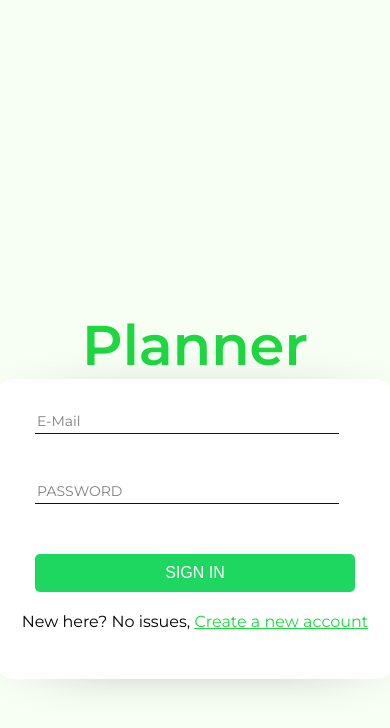
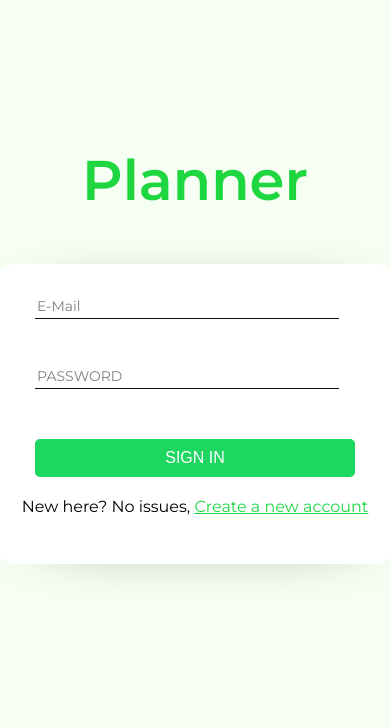
Before and after one commit to PonrajkumarRajendran/planner, a React (Create React App) app: page /signIn in a window 390 px wide. Shown: the top 728 px of the page. Built offline with nearby package versions, Linux system fonts and the light colour scheme.

Commit message:
sign in changes

```diff
--- a/src/components/authpage/signin/signin.styles.scss
+++ b/src/components/authpage/signin/signin.styles.scss
@@ -5,7 +5,6 @@
     align-items: center;
     display: flex;
     flex-direction: column;
-    justify-content: center;
     background-color: rgb(247, 255, 244);
     .signin-container {
       background-color: white;
@@ -37,6 +36,7 @@
       font-size: 56px;
       color: #1ed740;
       font-weight: 600;
+      margin-bottom: 50px;
     }
   }
 }
```
